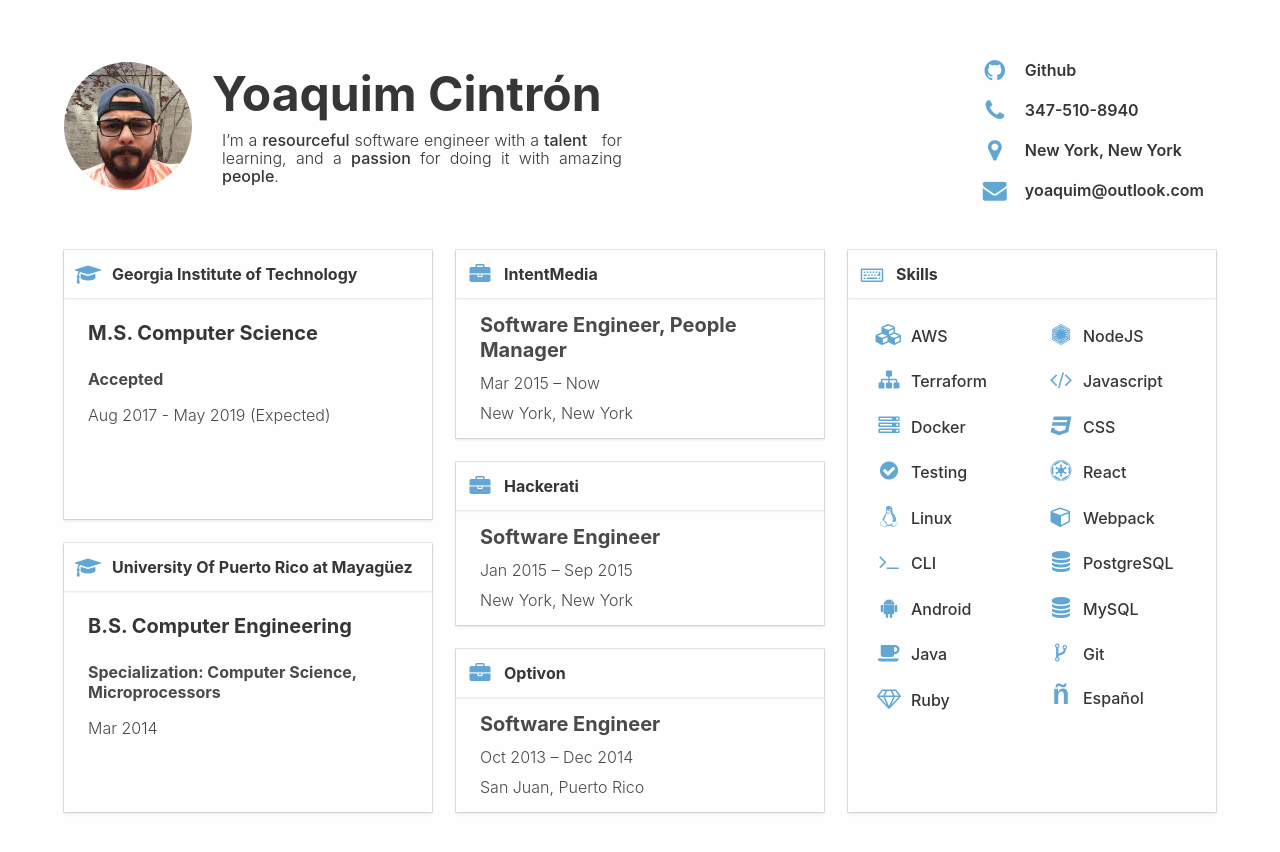
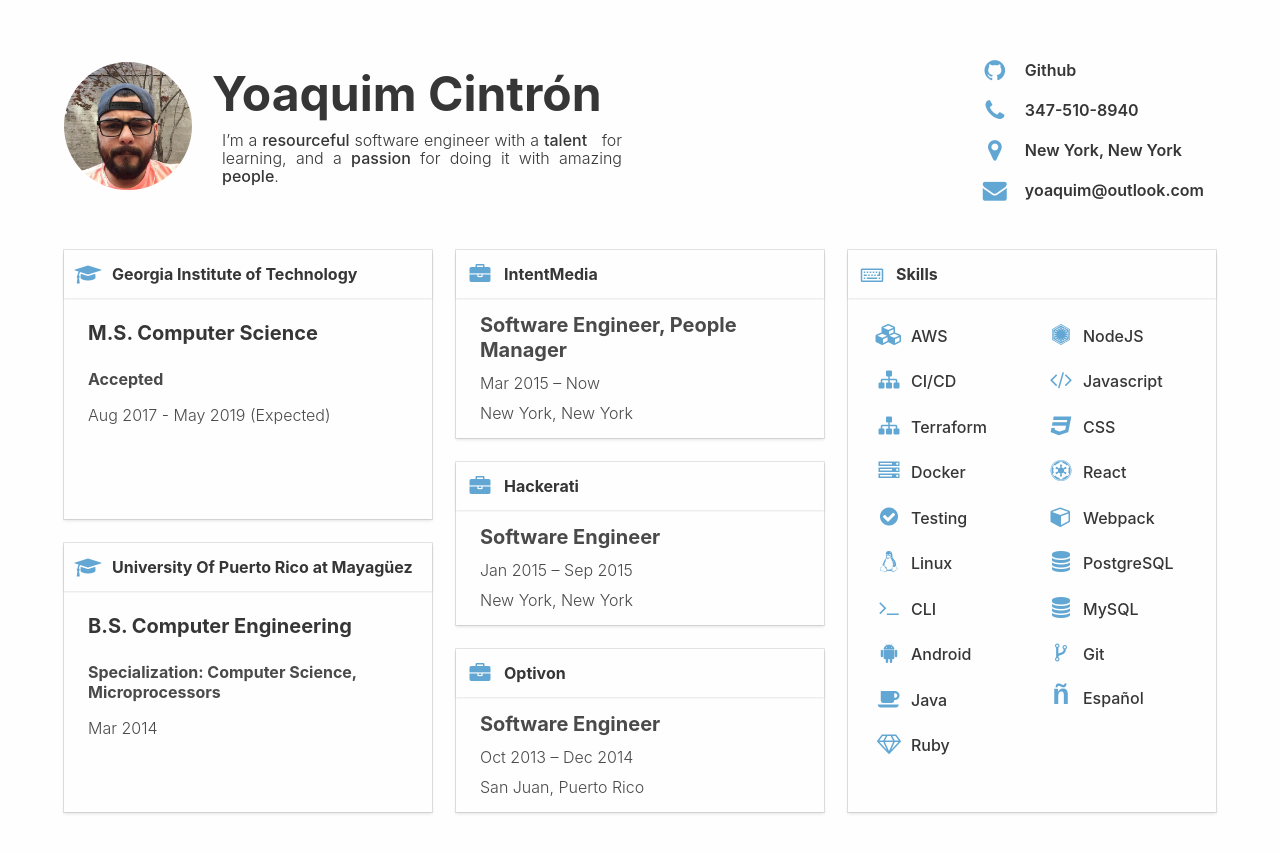
Before and after one commit to yoaquim/v1-resume, a React app: page / in a window 1280 px wide. Shown: the top 852 px of the page. Built offline with nearby package versions, Linux system fonts and the light colour scheme.

Commit message:
More skills

```diff
--- a/src/components/Skills.js
+++ b/src/components/Skills.js
@@ -16,6 +16,7 @@
 
                         <div id="skills-1" className="column is-half">
                             <Skill icon="cubes" name="AWS"/>
+                            <Skill icon="sitemap" name="CI/CD"/>
                             <Skill icon="sitemap" name="Terraform"/>
                             <Skill icon="server" name="Docker"/>
                             <Skill icon="check-circle" name="Testing"/>
```
